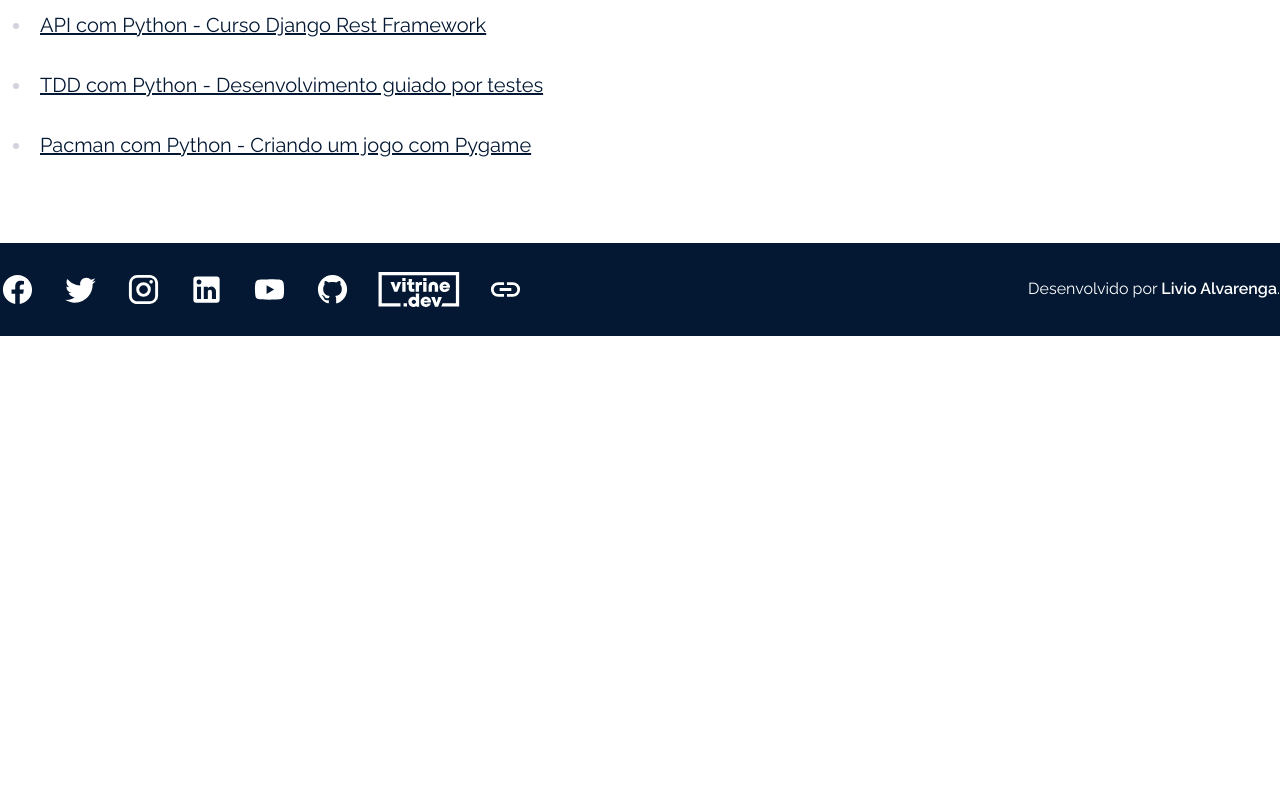
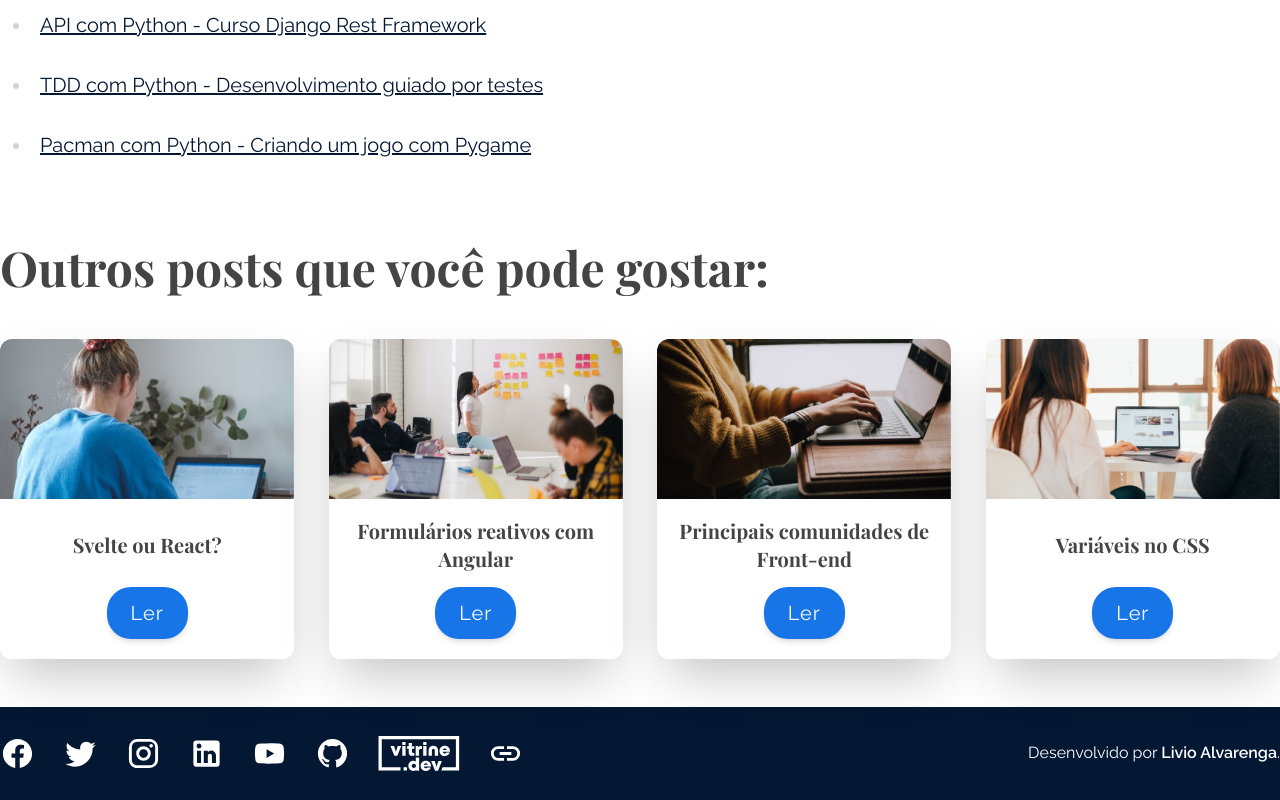
Before and after one commit to LivioAlvarenga/react-router, a React (Vite) app: page /posts/1 in a window 1280 px wide. Shown: the part 3455-4255 px from the top of the page. Before the commit the page ends 3791 px from the top, so only its background shows below. Built offline with nearby package versions, Linux system fonts and the light colour scheme.

Commit message:
add posts recomendados em blog

```diff
--- /dev/null
+++ b/src/components/ScrollToTop.jsx
@@ -0,0 +1,12 @@
+import { useEffect } from "react";
+import { useLocation } from "react-router-dom";
+
+export default function ScrollToTop() {
+  const { pathname } = useLocation();
+
+  useEffect(() => {
+    window.scrollTo(0, 0);
+  }, [pathname]);
+
+  return null;
+}
--- a/src/pages/Home/index.jsx
+++ b/src/pages/Home/index.jsx
@@ -1,12 +1,11 @@
 import PostCard from "@/components/PostCard";
 import posts from "@/json/posts.json";
 import Wrapper from "@/components/Wrapper";
-import { Link } from "react-router-dom";
 
 export default function Home() {
   return (
       <Wrapper>
-        <ul className="my-12 flex flex-wrap gap-8 lg:-translate-y-24">
+        <ul className="my-12 flex flex-wrap justify-between gap-8 lg:-translate-y-24">
           {posts.map((post) => (
             <li
               className="w-full overflow-hidden rounded-xl shadow-2xl duration-500 ease-in-out md:w-[47%] lg:hover:-translate-y-4 lg:w-[23%]"
--- a/src/pages/Post/index.jsx
+++ b/src/pages/Post/index.jsx
@@ -1,5 +1,6 @@
 import bannerBlog from "@/assets/images/bannerBlog.webp";
 import DefaultPage from "@/components/DefaultPage";
+import PostCard from "@/components/PostCard";
 import PostModel from "@/components/PostModel";
 import Wrapper from "@/components/Wrapper";
 import posts from "@/json/posts.json";
@@ -18,6 +19,11 @@ export default function Post() {
     return <PageNotFound />;
   }
 
+  const recommendedPosts = posts
+    .filter((post) => post.id !== Number(parameters.id))
+    .sort((a, b) => b.id - a.id)
+    .slice(0, 4);
+
   return (
     /* banner={`/assets/posts/${post.id}/capa.png`} */
     <DefaultPage>
@@ -30,6 +36,21 @@ export default function Post() {
         <Wrapper className="imgCenter prose my-8 max-w-none px-0 prose-headings:text-azulDark prose-a:text-azulDark hover:prose-a:text-azulLight md:prose-lg lg:my-20 lg:prose-xl">
           <ReactMarkdown>{post.texto}</ReactMarkdown>
         </Wrapper>
+
+        <h2 className="mb-8 font-playfair text-2xl font-bold md:text-4xl lg:text-5xl">
+          Outros posts que você pode gostar:
+        </h2>
+
+        <ul className="my-12 flex flex-wrap justify-between gap-8 ">
+          {recommendedPosts.map((post) => (
+            <li
+              className="w-full overflow-hidden rounded-xl shadow-2xl duration-500 ease-in-out md:w-[47%] lg:w-[23%] lg:hover:-translate-y-4"
+              key={post.id}
+            >
+              <PostCard post={post} />
+            </li>
+          ))}
+        </ul>
       </PostModel>
     </DefaultPage>
   );
--- a/src/routes.jsx
+++ b/src/routes.jsx
@@ -1,6 +1,7 @@
 import DefaultPage from "@/components/DefaultPage";
 import Footer from "@/components/Footer";
 import Menu from "@/components/Menu";
+import ScrollToTop from "@/components/ScrollToTop";
 import AboutMe from "@/pages/AboutMe";
 import Home from "@/pages/Home";
 import PageNotFound from "@/pages/PageNotFound";
@@ -10,6 +11,7 @@ import { BrowserRouter, Route, Routes } from "react-router-dom";
 export default function AppRoutes() {
   return (
     <BrowserRouter>
+      <ScrollToTop />
       <Menu />
       <Routes>
         <Route path="/" element={<DefaultPage />}>
```
